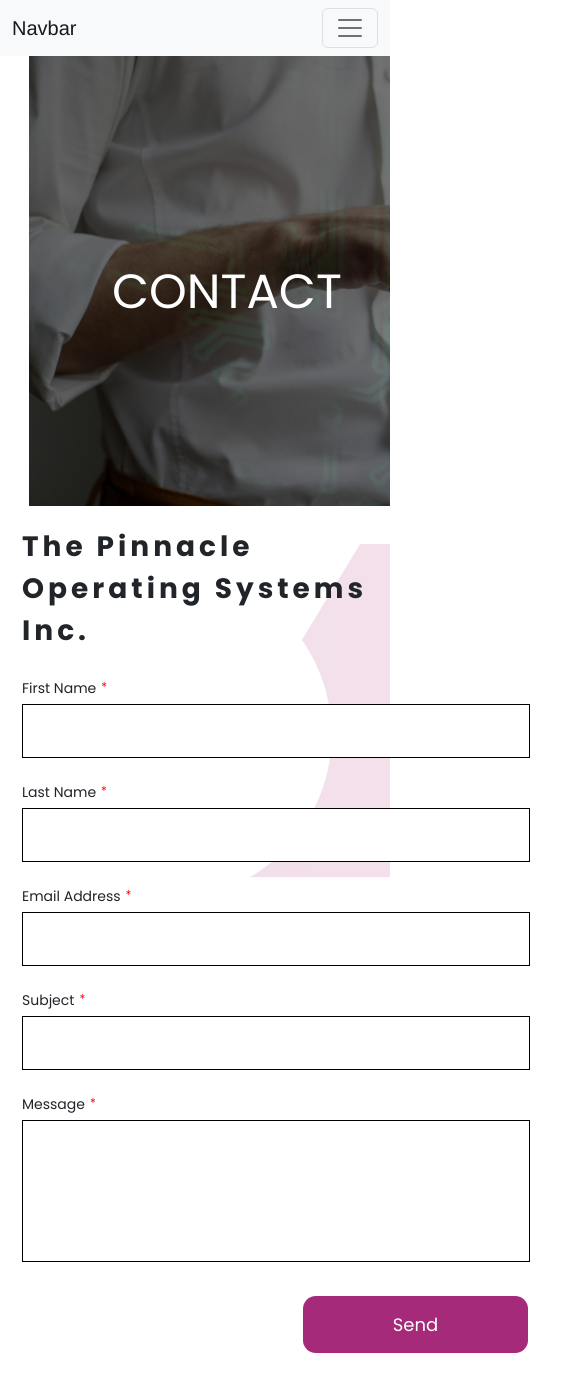
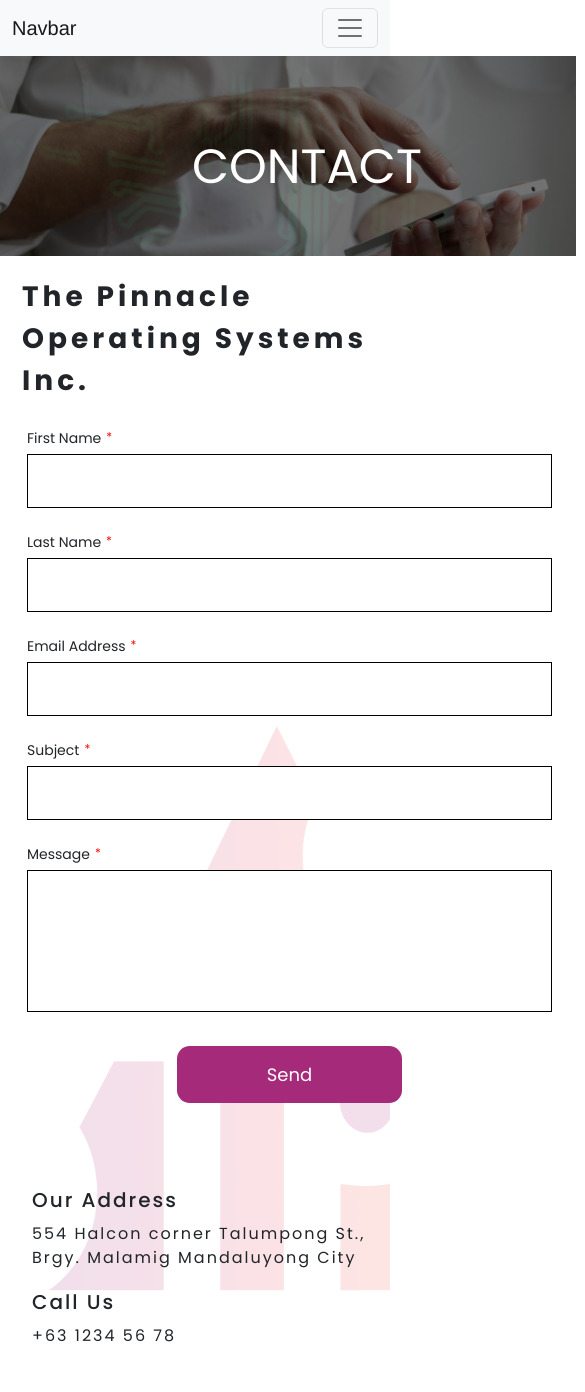
Before and after one commit to dionyyy/pinnacles, a Vue app: page /contact in a window 390 px wide. Shown: the top 1392 px of the page, 585 px wide, since content can reach past the window. Built offline with nearby package versions, Linux system fonts and the light colour scheme.

Commit message:
initial push, semi responsive

```diff
--- a/src/views/Contact.vue
+++ b/src/views/Contact.vue
@@ -1,16 +1,12 @@
 <!-- eslint-disable vue/multi-word-component-names -->
 <template>
 
-<div class="body">
-
 <!-- image -->
- <div class="topwrap">
 
     <div class="imghold">
+      <img src="../../src/assets/images/Contactus.svg" class="img"/>
+    </div>
 
-      <img src="../../src/assets/images/Contactus.svg" class="img"/>
-
-    </div>
 
     <div class="container">
       <div class="contact">
@@ -18,9 +14,9 @@
       </div>
     </div>
 
- </div>
-
   <!-- pinnacle to send btn -->
+<!-- background -->
+<div class="body">
   <div class="container">
 
     <form autocomplete="off" action="" method="POST">
@@ -36,6 +32,7 @@
 
 
     <div class="boxholder">
+
       <!-- First Name -->
       <div class="mb-4">
         <label>First Name</label>
@@ -74,7 +71,6 @@
       <button type="submit" class="btnsend" name="send">Send</button>
 
     </div>
-
     </form>
 </div>
 <!-- end of-->
@@ -99,9 +95,8 @@
       </div>
     </div>
 
+</div>
 
-
-</div>
 
 </template>
 
@@ -112,37 +107,38 @@
     margin: 0;
     padding: 0;
     font-family: 'Poppins', sans-serif;
+    list-style: none;
+    text-decoration: none;
 }
 
 .body {
   background-image: url(../../src/assets/images/contactbg.png);
   background-repeat: no-repeat;
-  background-size: cover;
-  height: 100vh;
+  background-size: 1580px 1100px;
   width: 100%;
-
+  min-height: 90vh;
+  background-position: 400px -200px;
 }
 .contact{
   position: absolute;
   margin-left: 100px;
-  top: 256px;
-  color: #FFF;
+  margin-top: -250px;
+  color: #fff;
   font-size: 48px;
 }
 
-.topwrap .imghold{
+.imghold{
     height: 450px;
   }
 
 .img{
-    object-fit: cover;
+    object-fit:cover;
     object-position: -10% 62%;
     height: 100%;
     width: 100%;
   }
 
 .title{
-  display: block;
   margin: 20px 0px 10px;
   letter-spacing: 4px;
 }
@@ -267,18 +263,63 @@
   text-align: left;
 }
 
-@media (max-width: 375px){
+/*responsive*/
+@media (max-width: 575.98px){
+
+  .imghold{
+    width: 606px;
+    margin-left: -30px;
+    height: 200px;
+    transition: all 0.2s ease;
+  }
+
+  .img{
+    object-fit:cover;
+    object-position: 80%;
+    height: 100%;
+    width: 100%;
+    transition: all 0.2s ease;
+  }
+
   .contact{
-    margin-left: 80px;
+    margin-left: 180px;
+    margin-top: -125px;
+    transition: all 0.2s ease;
   }
 
   .boxholder{
-    width:355px;
+    width:545px;
+    transition: all 0.2s ease;
+    margin-left: 5px;
+  }
+
+  .boxholder .btnsend{
+    margin-left: 0px;
     transition: all 0.2s ease;
   }
 
-  .boxholder .btnsend{
-    margin-left: 15px;
+  .sideinfo{
+    padding: 20px;
+    margin: 0px;
+    display: block;
+    margin-top: 750px;
+    transition: all 0.2s ease;
+  }
+
+  .body{
+    background-size: 660px 580px;
+    width: 100%;
+    min-height: 90vh;
+    background-position: -100px 470px;
+    transition: all 0.2s ease;
+  }
+
+  .sideinfo h5{
+    margin-bottom: 10px;
+  }
+
+  .sideinfo p{
+    margin-bottom: 20px;
   }
 }
 
```
Lines whose indentation alone changed are shown as unchanged.
